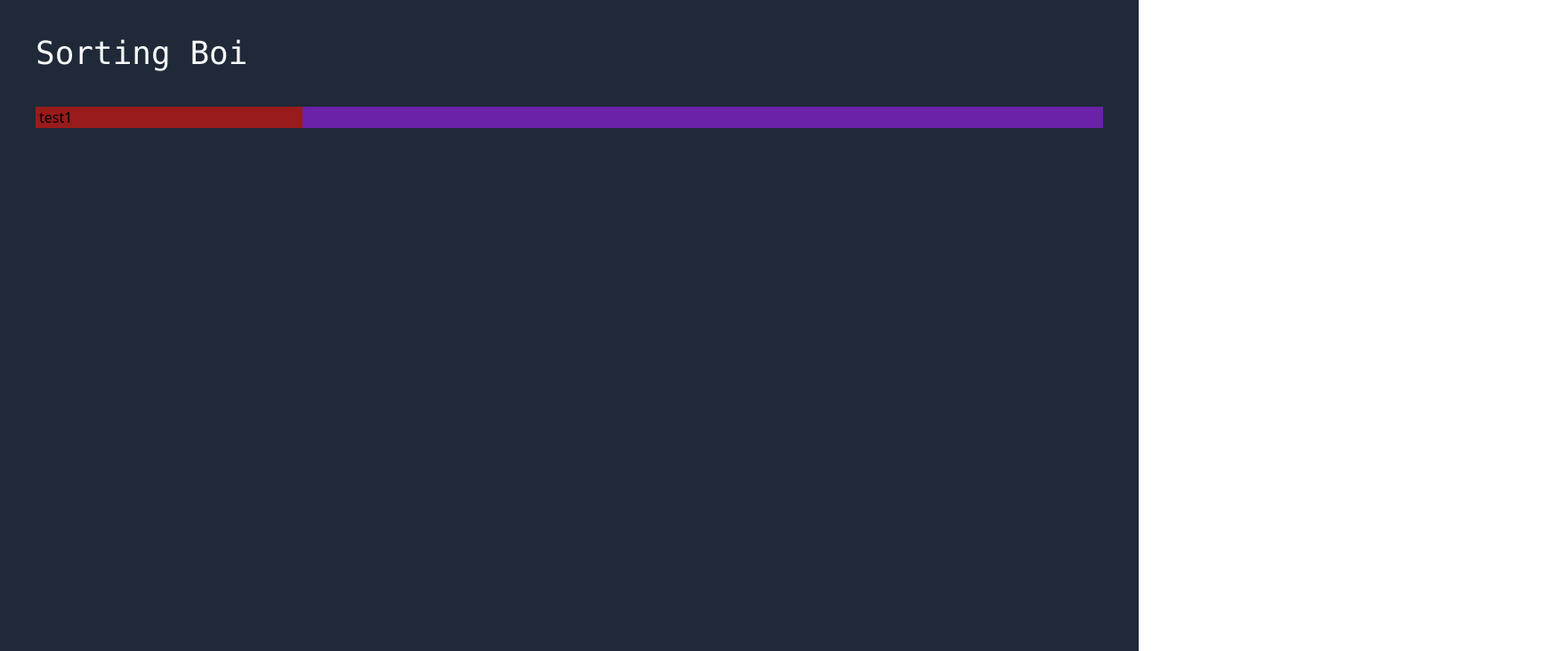
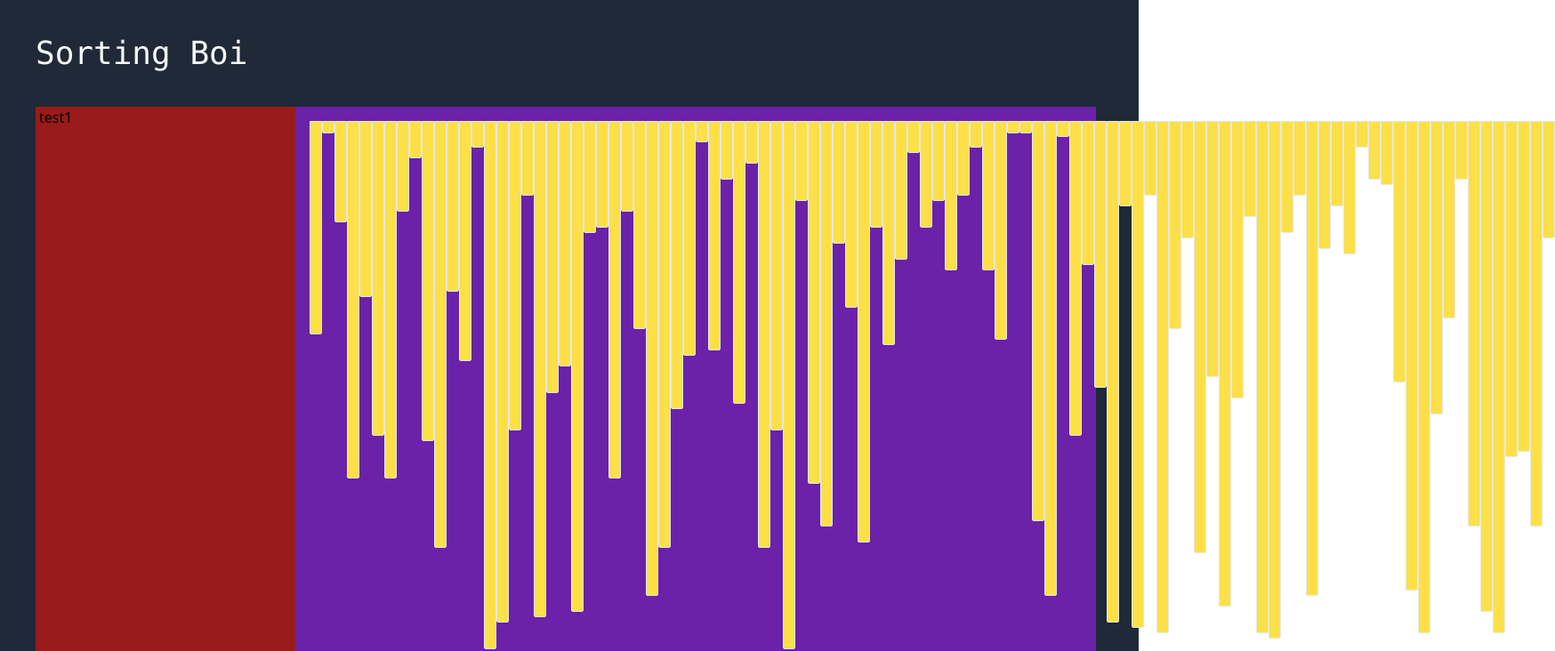
Before and after one commit to h3x4g0ns/sorting-boi, a React (Create React App) app: page / in a window 1280 px wide. Shown: the top 732 px of the page at 89% size, 1748 px wide, since content can reach past the window. Built offline with nearby package versions, Linux system fonts and the light colour scheme.

Commit message:
progress with horizontal bar spacing

```diff
--- a/src/App.js
+++ b/src/App.js
@@ -4,7 +4,7 @@ import Visualizer from "./Visualizer";
 export default class App extends Component {
   render() {
     return (
-      <div className="bg-gray-800 h-screen">
+      <div className="bg-gray-800 h-screen relative">
         <header className="font-mono text-4xl text-slate-50 pt-10 pl-10">
           <h1>Sorting Boi</h1>
         </header>
@@ -12,7 +12,7 @@ export default class App extends Component {
           <div className="bg-red-800 px-1 w-3/12">
             <h1>test1</h1>
           </div>
-          <div className="bg-purple-800 pr-10 w-9/12">
+          <div className="bg-purple-800 pr-10 w-9/12 mr-2">
             <Visualizer/ >
           </div>
         </div>
--- a/src/Visualizer.js
+++ b/src/Visualizer.js
@@ -39,9 +39,11 @@ export default class Visualizer extends Component {
 
   render() {
     return(
-      <div className="flex">
-          <div className="bg-green-30 h-1/4"></div>
+      <div className="flex p-4 box-content mr-2">
+          {this.state.array.map((value, index) => (
+            <div className="bg-yellow-300 w-1px p-1.5 rounded-b-sm border" style={{height: 6*value+"px"}} key={index}></div>
+          ))}
       </div>
-    )
+    );
   }
 }
```
